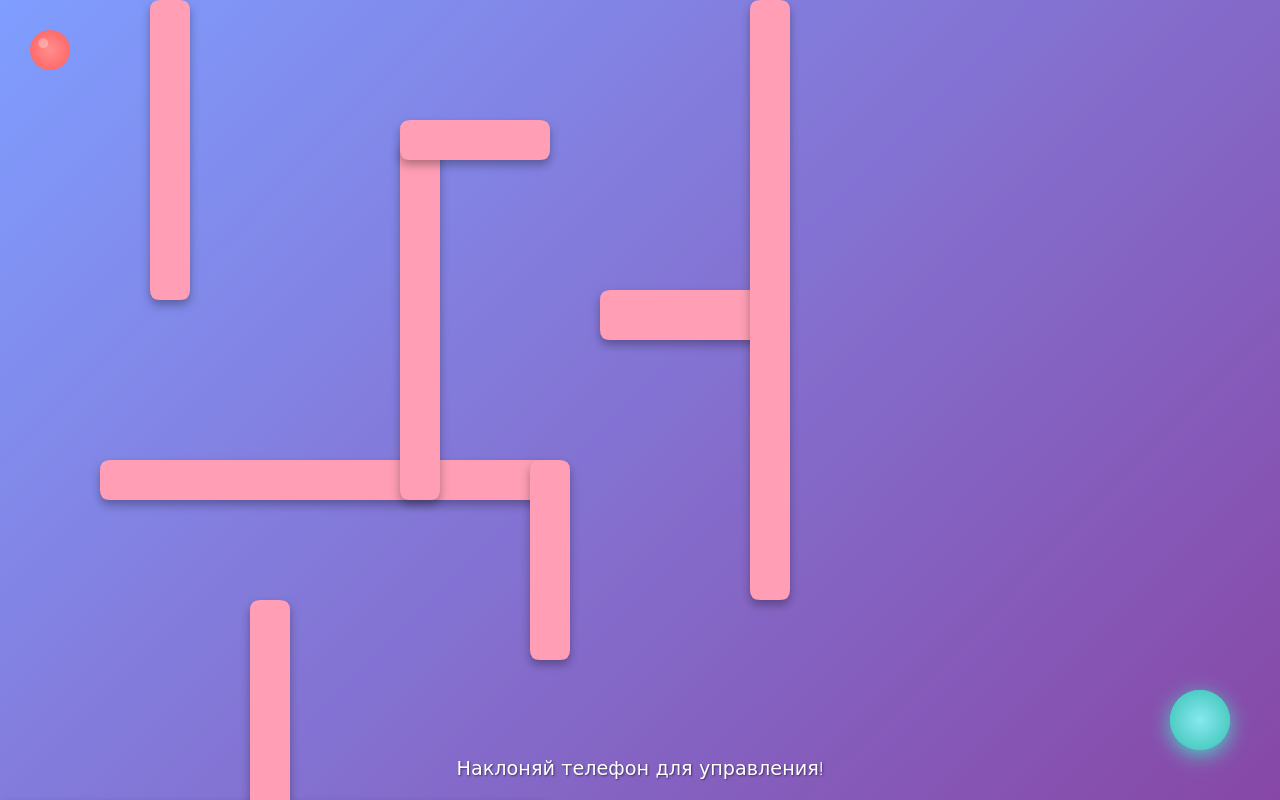
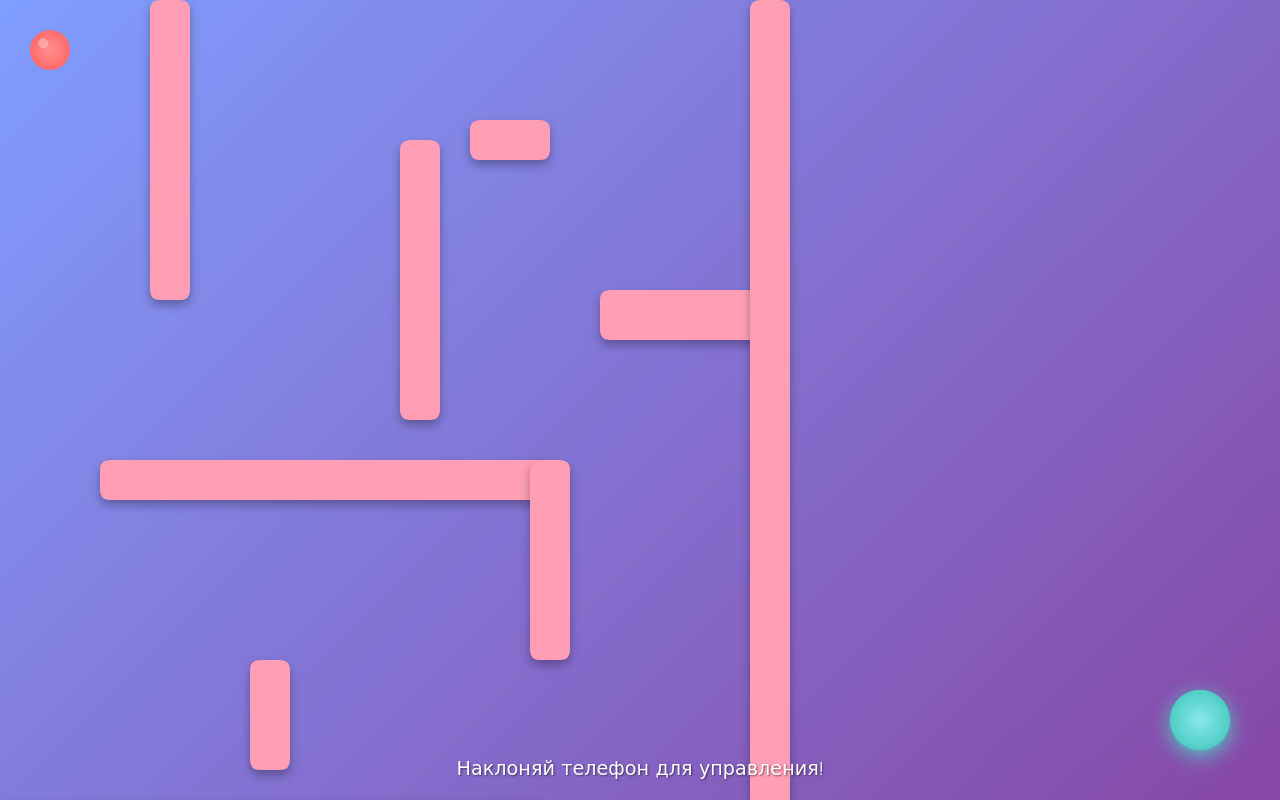
Before and after one commit to ToriusD/ToriusD.github.io, a plain HTML site: page dist/games/maze-game/index.html in a window 1280 px wide. Drawn offline with Linux system fonts and the light colour scheme.

Commit message:
Update index.html

```diff
--- a/dist/games/maze-game/index.html
+++ b/dist/games/maze-game/index.html
@@ -100,13 +100,23 @@
         const obstacles = [
             { x: 150, y: 0, width: 40, height: 300 },
             { x: 100, y: 460, width: 450, height: 40 },
-            { x: 400, y: 140, width: 40, height: 360 },
+            { x: 400, y: 140, width: 40, height: 280 },
             { x: 0, y: 800, width: 550, height: 40 },
-            { x: 250, y: 600, width: 40, height: 300 },
-            { x: 400, y: 120, width: 150, height: 40 },
+            { x: 250, y: 660, width: 40, height: 110 },
+            { x: 470, y: 120, width: 80, height: 40 },
             { x: 600, y: 290, width: 160, height: 50 },
-            { x: 750, y: 0, width: 40, height: 600 },
-            { x: 530, y: 460, width: 40, height: 200 }
+            { x: 750, y: 0, width: 40, height: 1400 },
+            { x: 530, y: 460, width: 40, height: 200 },
+
+            { x: 150, y: 0+1000, width: 40, height: 300 },
+            { x: 130, y: 460+1000, width: 440, height: 40 },
+            { x: 400, y: 140+1000, width: 40, height: 360 },
+            { x: 0, y: 800+1000, width: 550, height: 40 },
+            { x: 250, y: 680+1000, width: 40, height: 80 },
+            { x: 400, y: 120+1000, width: 150, height: 40 },
+            { x: 600, y: 290+1000, width: 160, height: 50 },
+            { x: 530, y: 460+1000, width: 40, height: 200 }
+
         ];
 
         let isGameOver = false;
@@ -191,6 +201,7 @@
             if (distanceToHole < ball.radius + hole.radius) {
                 isWin = true;
                 winMessage.style.display = 'block';
+                restartBtn.style.display = 'none';
             }
         }
 
```
